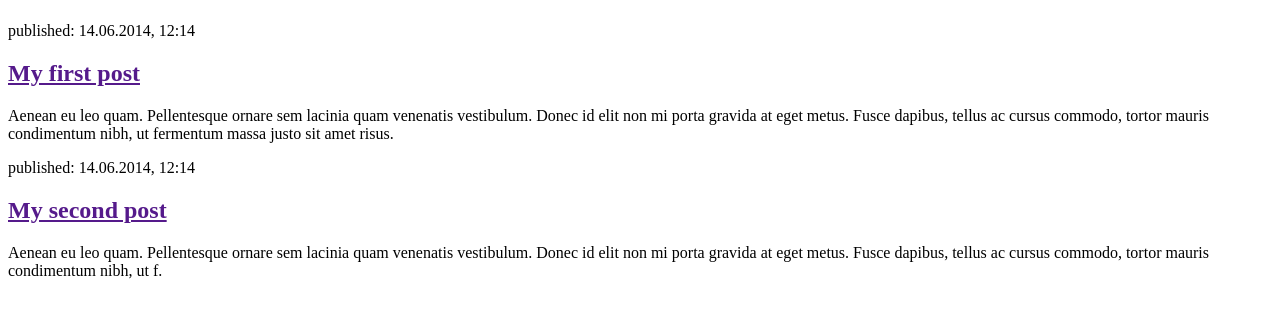
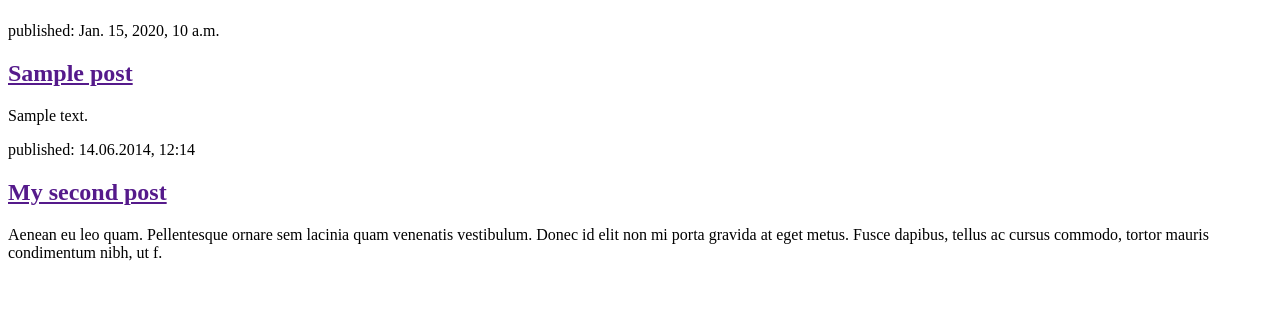
Before and after one commit to AAydogan35/bounswe573-2022, a Django app: page / in a window 1280 px wide. Shown: the part 58-376 px from the top of the page. Run offline with Django 3.2, Linux system fonts and the light colour scheme; tables that the repository leaves empty hold one stand-in row (values such as "Sample post").

Commit message:
Modified templates to display posts from database

```diff
--- a/blog/templates/blog/post_list.html
+++ b/blog/templates/blog/post_list.html
@@ -8,13 +8,15 @@
             <h1><a href="/">Django Girls Blog</a></h1>
         </header>
 
+        {% for post in posts %}
         <article>
-            <time>published: 14.06.2014, 12:14</time>
-            <h2><a href="">My first post</a></h2>
-            <p>Aenean eu leo quam. Pellentesque ornare sem lacinia quam venenatis vestibulum.
-                Donec id elit non mi porta gravida at eget metus. Fusce dapibus, tellus ac cursus commodo,
-                tortor mauris condimentum nibh, ut fermentum massa justo sit amet risus.</p>
+            <time>published: {{ post.published_date }}</time>
+            <h2><a href="">{{ post.title }}</a></h2>
+            <p>
+                {{ post.text|linebreaksbr }}
+            </p>
         </article>
+        {% endfor %}
 
         <article>
             <time>published: 14.06.2014, 12:14</time>
--- a/blog/views.py
+++ b/blog/views.py
@@ -1,6 +1,9 @@
 from django.shortcuts import render
+from django.utils import timezone
+from .models import Post
 
 # Create your views here.
 # render takes a request and then render (put together) our template (MVC -> view, html) 'blog/post_list.html'
 def post_list(request):
-    return render(request, 'blog/post_list.html', {})
+    posts = Post.objects.filter(published_date__lte=timezone.now()).order_by('published_date')
+    return render(request, 'blog/post_list.html', {'posts': posts})
```
